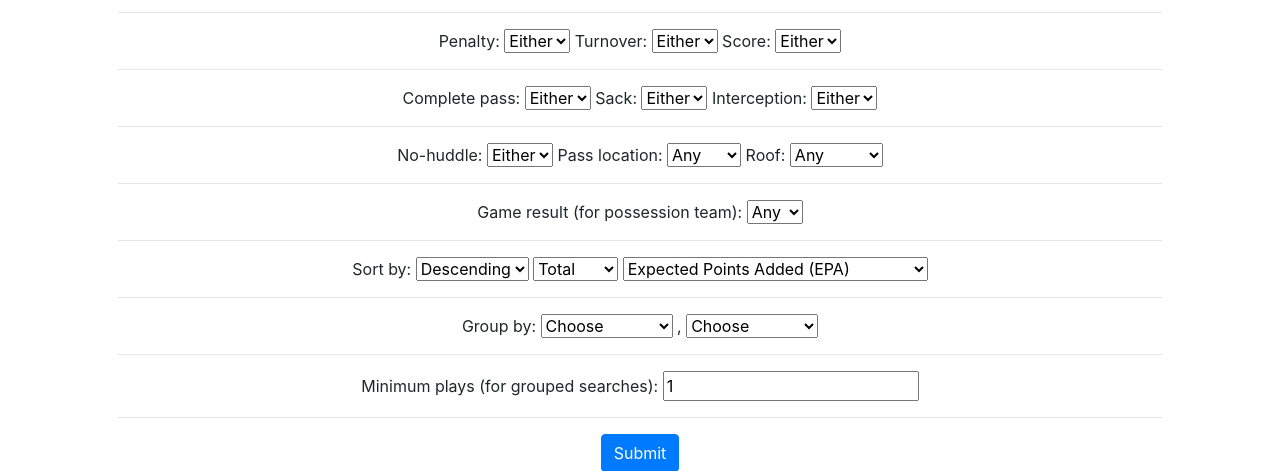
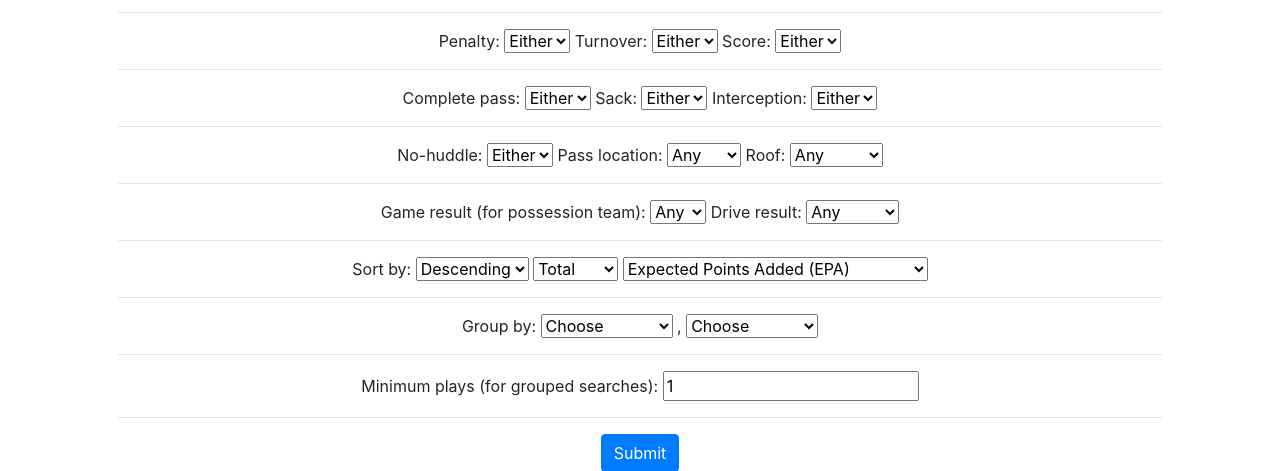
Before and after one commit to tuckerboynton22/nflfastr_app, a Flask app: page /index in a window 1280 px wide. Shown: the part 791-1262 px from the top of the page. Run offline with Flask 2, Linux system fonts and the light colour scheme; some libraries are stand-ins or nearby versions.

Commit message:
add new drive end indicator

```diff
--- a/templates/index.html
+++ b/templates/index.html
@@ -172,6 +172,12 @@
             <option value="lost">Lost</option>
             <option value="tied">Tied</option>
         </select>
+        Drive result:
+        <select name="drive_result">
+            <option value="any">Any</option>
+            <option value=1>Score</option>
+            <option value=0>No Score</option>
+        </select>
         <hr>
         Sort by:
         <select name="order">
```
